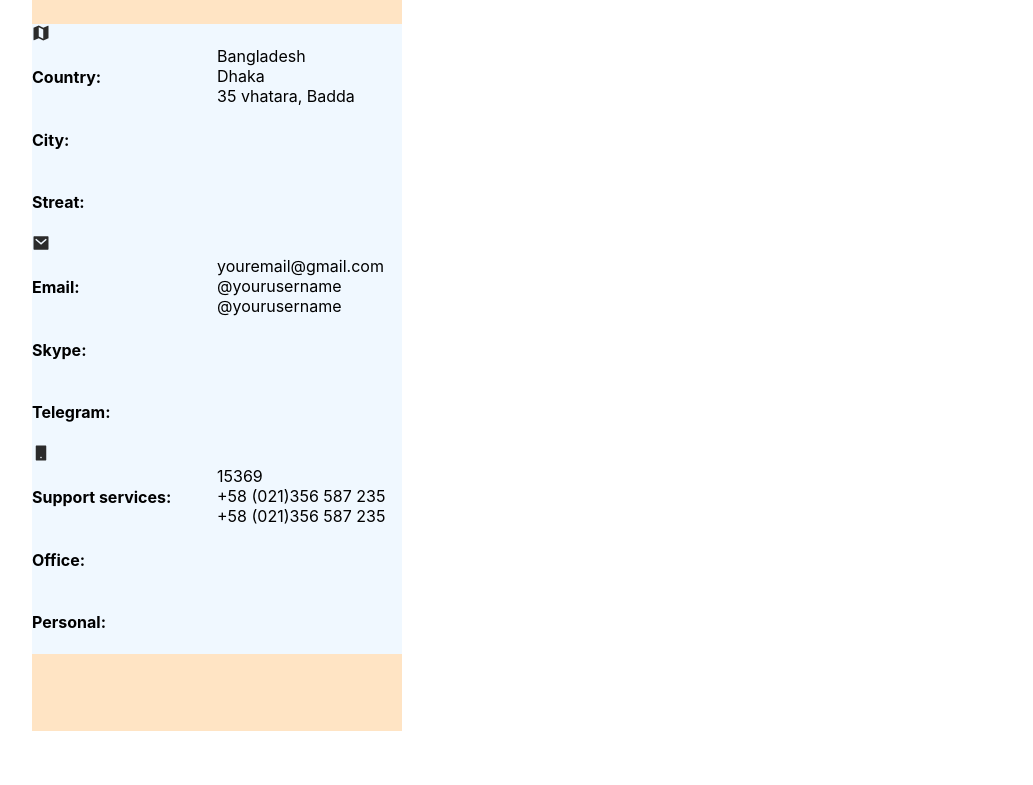
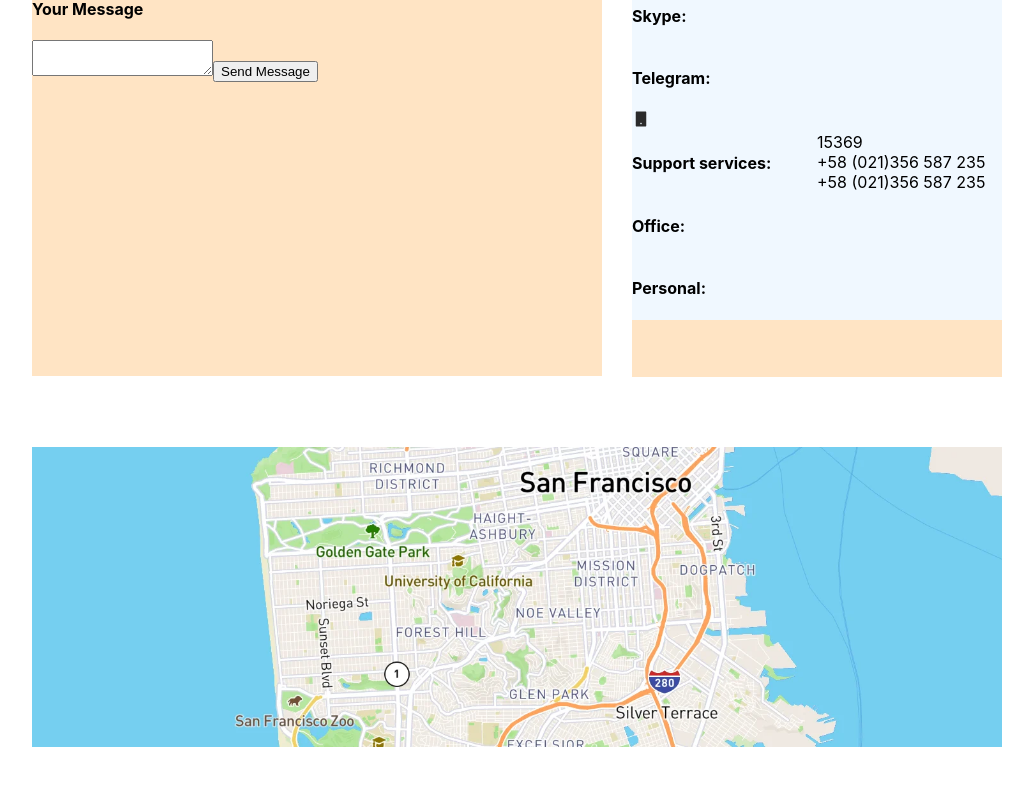
Before and after one commit to anastasiyaArkhipchuk/portfolio-main, a React app: page / in a window 1280 px wide. Shown: the part 7046-7831 px from the top of the page, without its empty margins (208-1241 px from the left). Before the commit the page ends 7777 px from the top, so only its background shows below. Built offline with nearby package versions, Linux system fonts and the light colour scheme.

Commit message:
structured

```diff
--- a/package.json
+++ b/package.json
@@ -2,6 +2,7 @@
   "name": "portfolio-start",
   "version": "0.1.0",
   "private": true,
+  "homepage": "https://anastasiyaarkhipchuk.github.io/portfolio-main",
   "dependencies": {
     "@babel/core": "7.16.0",
     "@pmmmwh/react-refresh-webpack-plugin": "0.5.3",
@@ -30,6 +31,7 @@
     "eslint-webpack-plugin": "3.1.1",
     "file-loader": "6.2.0",
     "fs-extra": "10.0.0",
+    "gh-pages": "^6.2.0",
     "html-webpack-plugin": "5.5.0",
     "identity-obj-proxy": "3.0.0",
     "jest": "27.4.3",
@@ -66,7 +68,9 @@
   "scripts": {
     "start": "node scripts/start.js",
     "build": "node scripts/build.js",
-    "test": "node scripts/test.js"
+    "test": "node scripts/test.js",
+    "predeploy": "yarn run build",
+    "deploy": "gh-pages -b master -d build"
   },
   "eslintConfig": {
     "extends": [
--- a/src/App.tsx
+++ b/src/App.tsx
@@ -21,7 +21,7 @@ function App() {
         <Body>
             <Conteiner>
                 <LeftMenu/>
-                <div>
+                <MainInfo>
                     <MainMenu/>
                     <Services/>
                     <Prise/>
@@ -30,14 +30,14 @@ function App() {
                     <WorkHistory/>
                     <Portfolio/>
                     <Blog/>
-                    <Footer/>
                     <Info>
                         <LeaveInfo/>
                         <ContactInformation/>
                     </Info>
                     <Map/>
                     <Logo/>
-                </div>
+                    <Footer/>
+                </MainInfo>
                 <RightMenu/>
             </Conteiner>
         </Body>
@@ -62,8 +62,15 @@ const Conteiner = styled.div`
     }
     gap: 30px;
 `
+const MainInfo = styled.div`
+    display: grid;
+    gap: 70px;
+`
+const Info = styled.div`
+    display: grid;
+    grid-template-columns: 1fr 1fr;
+    gap: 30px;
 
-const Info = styled.div`
 `
 
 export default App;
--- a/src/layout/sections/logo/Logo.tsx
+++ b/src/layout/sections/logo/Logo.tsx
@@ -1,6 +1,8 @@
 
 export const Logo = () => {
     return (
-        <div></div>
+        <div>
+
+        </div>
     )
 }
--- a/src/layout/sections/map/Map.tsx
+++ b/src/layout/sections/map/Map.tsx
@@ -1,6 +1,10 @@
+import photo from "../../../assets/image/map.webp";
+import {Photo} from "../../../components/Photo/Photo";
 
 export const Map = () => {
     return (
-        <div></div>
+        <div>
+            <Photo width={"970"} height={"300"} objectFit={"cover"} src={photo}/>
+        </div>
     )
 }
```
Also changed, not shown: 1 other file (tests, documents, lock files or other folders).
